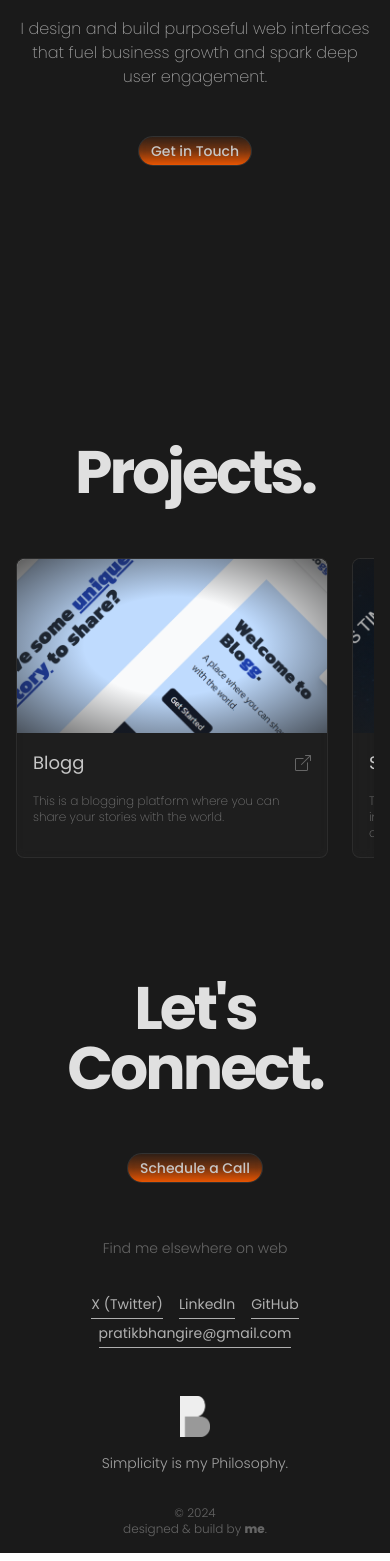
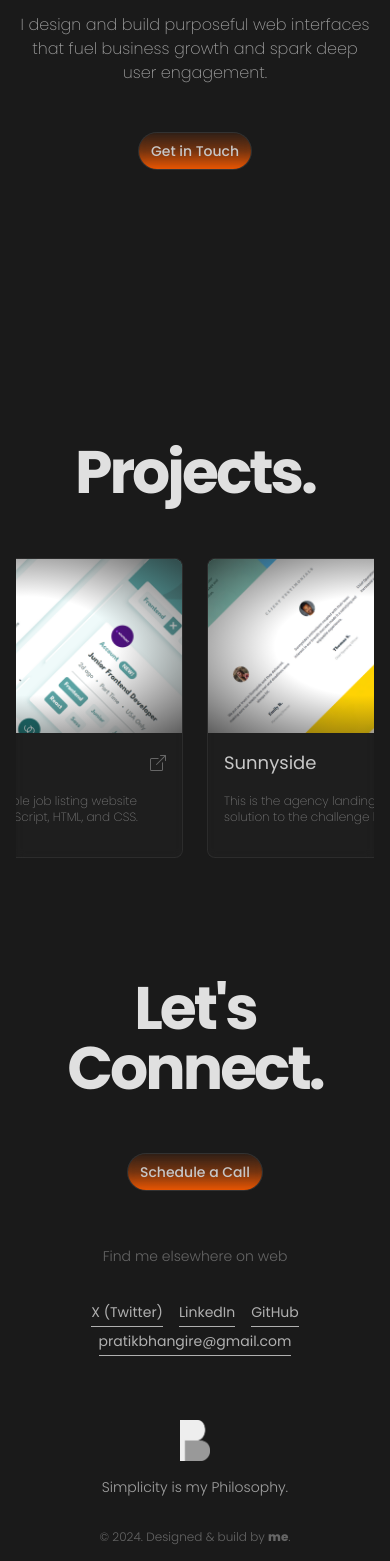
Before and after one commit to pratikbhangire123/pratikbhangire, a Next.js app: page / in a window 390 px wide. Shown: the part 434-1995 px from the top of the page. Built offline with nearby package versions, Linux system fonts and the light colour scheme.

Commit message:
Updated spacing & alignment of multiple UI elements

```diff
--- a/components/Footer.jsx
+++ b/components/Footer.jsx
@@ -6,16 +6,16 @@ export default function Footer() {
   return (
     <section
       id="footer"
-      className="flex flex-col p-4 md:p-6 xl:p-8 items-center bg-colorPrimary"
+      className="flex flex-col p-4 md:p-6 xl:p-8 max-md:pt-8 items-center bg-colorPrimary"
     >
       <Image src={LightLogo} alt="Logo" width={30} height={30} />
 
       <p className="mt-4 text-sm md:text-base xl:text-lg font-light text-colorSecondaryLighter/90">Simplicity is my Philosophy.</p>
 
-      <span className="flex max-sm:flex-col w-full mt-8 items-center justify-between text-xs font-light text-colorSecondaryLighter/50">
-        <p>&copy; 2024</p>
+      <span className="flex w-full mt-8 items-center justify-center md:justify-between text-xs font-light text-colorSecondaryLighter/50">
+        <p>&copy; 2024.&nbsp;</p>
 
-        <p>designed & build by <span className="font-extrabold">me</span>.</p>
+        <p>Designed & build by <span className="font-extrabold">me</span>.</p>
       </span>
     </section>
   );
--- a/components/Navbar/Header.jsx
+++ b/components/Navbar/Header.jsx
@@ -38,7 +38,7 @@ export default function Header() {
     <>
       <header
         id="header"
-        className={`flex h-[10vh] px-4 md:px-6 xl:px-8 py-8 md:py-10 xl:py-12 items-center justify-center bg-colorPrimary text-colorSecondary`}
+        className={`flex h-[10vh] px-4 md:px-6 xl:px-8 landscape:sm:py-8 landscape:max-md:py-10 items-center justify-center bg-colorPrimary text-colorSecondary`}
       >
         <motion.div
           initial={{ width: "48px", height: "48px" }}
--- a/components/Projects/Projects.jsx
+++ b/components/Projects/Projects.jsx
@@ -14,7 +14,7 @@ export default function Projects() {
 
       <motion.div
         ref={constraintsContainer}
-        className="relative my-14 overflow-hidden"
+        className="relative flex justify-center my-14 overflow-hidden"
       >
         <motion.ul
           drag="x"
--- a/components/ui-elements/Button.jsx
+++ b/components/ui-elements/Button.jsx
@@ -10,7 +10,7 @@ const Button = forwardRef(
     return (
       <motion.button
         ref={ref}
-        className={`inline-flex items-center justify-center px-3 md:px-4 xl:px-5 py-1 md:py-2 xl:py-3 text-sm md:text-base xl:text-lg rounded-full ${variantClasses[vairant]} ${className}`}
+        className={`inline-flex items-center justify-center px-3 md:px-4 xl:px-5 py-2 xl:py-3 text-sm md:text-base xl:text-lg rounded-full ${variantClasses[vairant]} ${className}`}
         {...props}
       >
         {children}
--- a/pages/index.js
+++ b/pages/index.js
@@ -28,14 +28,14 @@ export default function Home() {
         <link rel="icon" href="/assets/logoLight.png" />
       </Head>
 
-      <motion.div
+      {/* <motion.div
         className="max-lg:hidden fixed -z-0 w-6 h-6 bg-colorNeutral rounded-full opacity-50"
         animate={{
           x: mousePosition.x > 0 ? mousePosition.x - 14 : 0,
           y: mousePosition.y > 0 ? mousePosition.y - 14 : 0,
         }}
         transition={{ type: "spring", stiffness: 150, damping: 15 }}
-      ></motion.div>
+      ></motion.div> */}
 
       <About />
 
```
